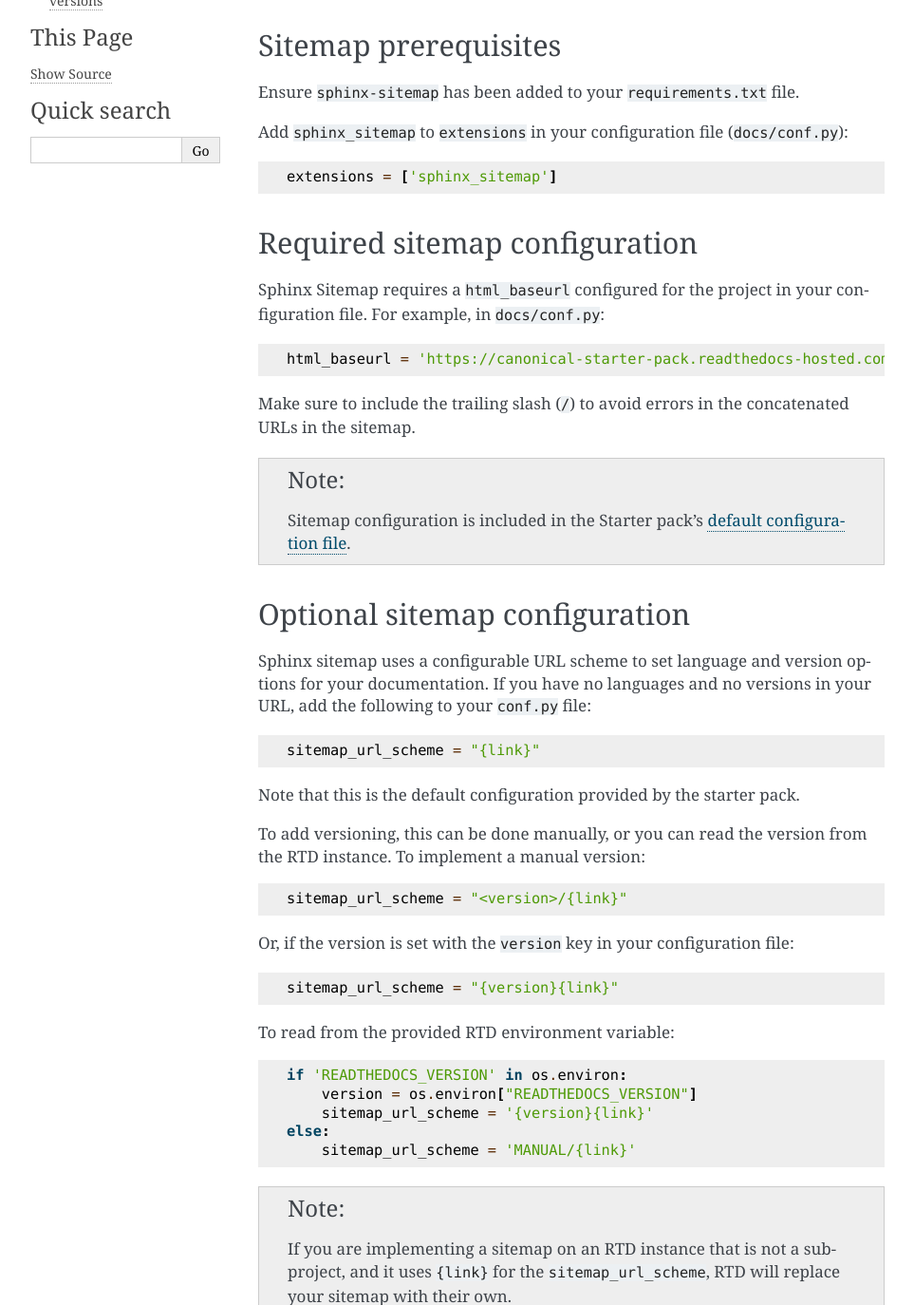
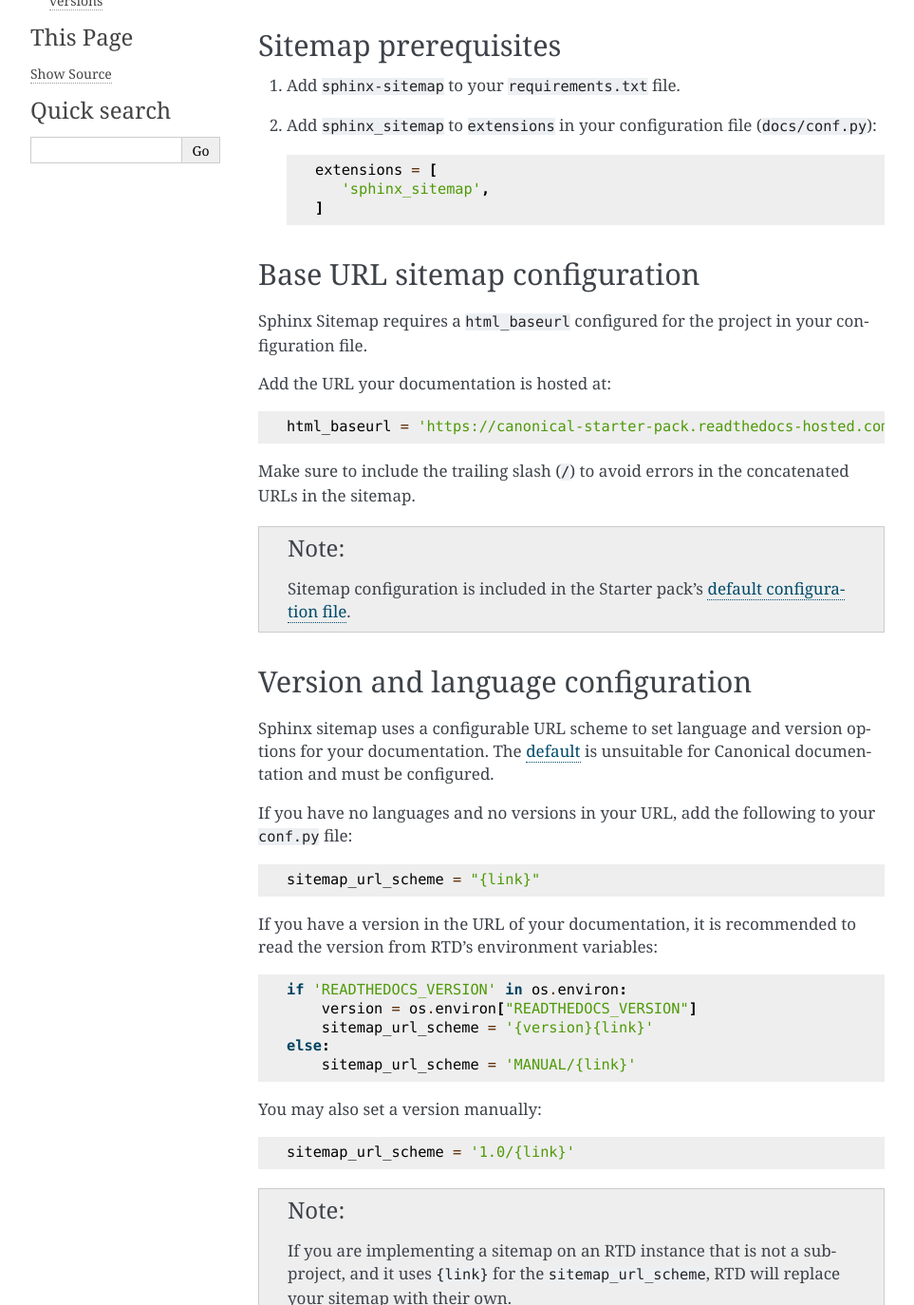
Before and after one commit to canonical/sphinx-docs-starter-pack, a Sphinx documentation site: the page built from docs/how-to/set-up-sitemaps.rst, in a window 1280 px wide and 1400 px high, scrolled down 246 px, cut to the strip 26-1400 px from the top of the window. Shown: the whole strip at 95% size, without its empty margins (148-1111 px from the left). Built offline with Sphinx 7.4.7, drawn with Linux system fonts in a browser that asks for light colours; pages that are not in the unit, such as notebooks, are missing from menus; some of the changed text lies outside the part shown.

Commit message:
Update set-up-sitemaps.rst

```diff
--- a/docs/how-to/set-up-sitemaps.rst
+++ b/docs/how-to/set-up-sitemaps.rst
@@ -17,19 +17,23 @@ extension.
 Sitemap prerequisites
 ---------------------
 
-Ensure ``sphinx-sitemap`` has been added to your ``requirements.txt`` file.
+1.  Add ``sphinx-sitemap`` to your ``requirements.txt`` file.
 
-Add ``sphinx_sitemap`` to ``extensions`` in your configuration file (:file:`docs/conf.py`):
+2.  Add ``sphinx_sitemap`` to ``extensions`` in your configuration file (:file:`docs/conf.py`):
 
-.. code-block::
+    .. code-block::
 
-    extensions = ['sphinx_sitemap']
+        extensions = [
+           'sphinx_sitemap',
+        ]
 
-Required sitemap configuration
+Base URL sitemap configuration
 ------------------------------
 
 Sphinx Sitemap requires a ``html_baseurl`` configured for the project in your
-configuration file. For example, in :file:`docs/conf.py`:
+configuration file.
+
+Add the URL your documentation is hosted at:
 
 .. code-block::
 
@@ -43,39 +47,32 @@ URLs in the sitemap.
     Sitemap configuration is included in the Starter pack's
     `default configuration file <https://github.com/canonical/sphinx-docs-starter-pack/blob/a489ae041f6cebb7948fdf21b996e8c67d636a83/docs/conf.py#L176>`_.
 
-Optional sitemap configuration
-------------------------------
+Version and language configuration
+----------------------------------
 
 Sphinx sitemap uses a configurable URL scheme to set language and version options
-for your documentation. If you have no languages and no versions in your URL, add
+for your documentation. The `default <https://sphinx-sitemap.readthedocs.io/en/latest/advanced-configuration.html#customizing-the-url-scheme>`_
+is unsuitable for Canonical documentation and must be configured.
+
+If you have no languages and no versions in your URL, add
 the following to your ``conf.py`` file:
 
 .. code-block::
 
     sitemap_url_scheme = "{link}"
 
-Note that this is the default configuration provided by the starter pack.
-
-To add versioning, this can be done manually, or you can read the version from
-the RTD instance. To implement a manual version:
-
-.. code-block::
-
-    sitemap_url_scheme = "<version>/{link}"
-
-Or, if the version is set with the ``version`` key in your configuration file:
-
-.. code-block::
-
-    sitemap_url_scheme = "{version}{link}"
-
-To read from the provided RTD environment variable::
+If you have a version in the URL of your documentation, it is recommended to read
+the version from RTD's environment variables::
 
     if 'READTHEDOCS_VERSION' in os.environ:
         version = os.environ["READTHEDOCS_VERSION"]
         sitemap_url_scheme = '{version}{link}'
     else:
         sitemap_url_scheme = 'MANUAL/{link}'
+
+You may also set a version manually::
+
+    sitemap_url_scheme = '1.0/{link}'
 
 .. note::
 
```
